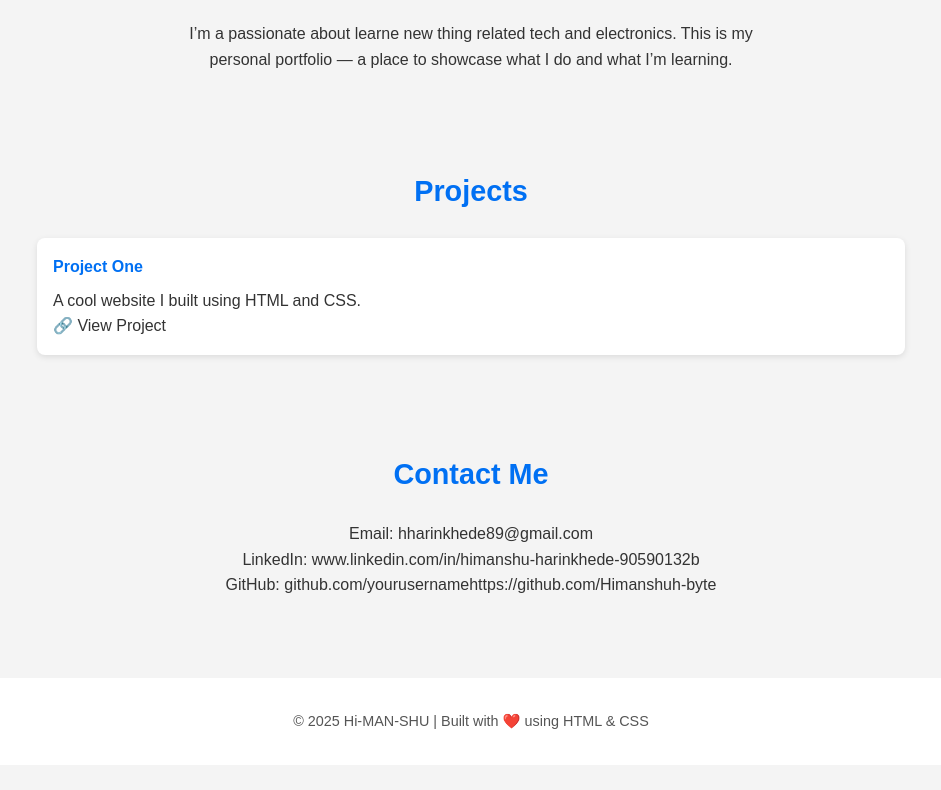
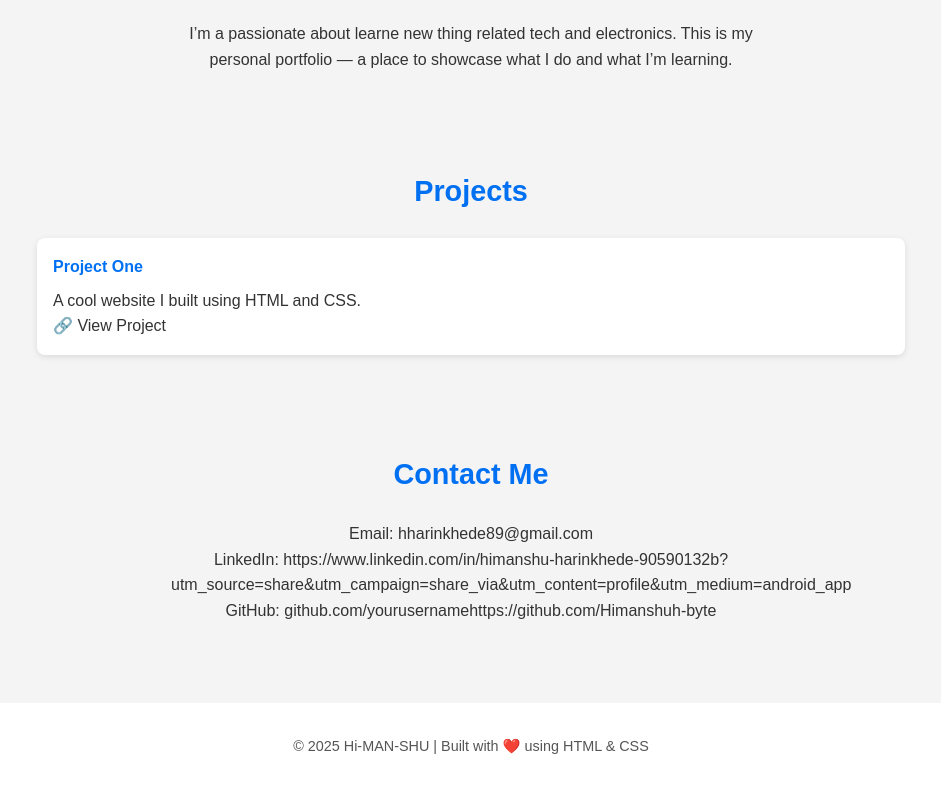
Before and after one commit to Himanshuh-byte/HimanshuHarinkhede-, a plain HTML site: page index.html in a window 1280 px wide. Shown: the part 489-1279 px from the top of the page, without its empty margins (169-1110 px from the left). Before the commit the page ends 1254 px from the top, so only its background shows below. Drawn offline with Linux system fonts and the light colour scheme.

Commit message:
Update index.html
Updated my portfolio text

```diff
--- a/index.html
+++ b/index.html
@@ -211,7 +211,7 @@
   <section id="contact" class="contact">
     <h3>Contact Me</h3>
     <p>Email: <a href="mailto:youremail@gmail.com">hharinkhede89@gmail.com</a></p>
-    <p>LinkedIn: <a href="https://linkedin.com/in/yourprofile" target="_blank">www.linkedin.com/in/himanshu-harinkhede-90590132b</a></p>
+    <p>LinkedIn: <a href="https://linkedin.com/in/yourprofile" target="_blank">https://www.linkedin.com/in/himanshu-harinkhede-90590132b?utm_source=share&utm_campaign=share_via&utm_content=profile&utm_medium=android_app</a></p>
     <p>GitHub: <a href="https://github.com/yourusername" target="_blank">github.com/yourusername</a>https://github.com/Himanshuh-byte</p>
   </section>
 
```
